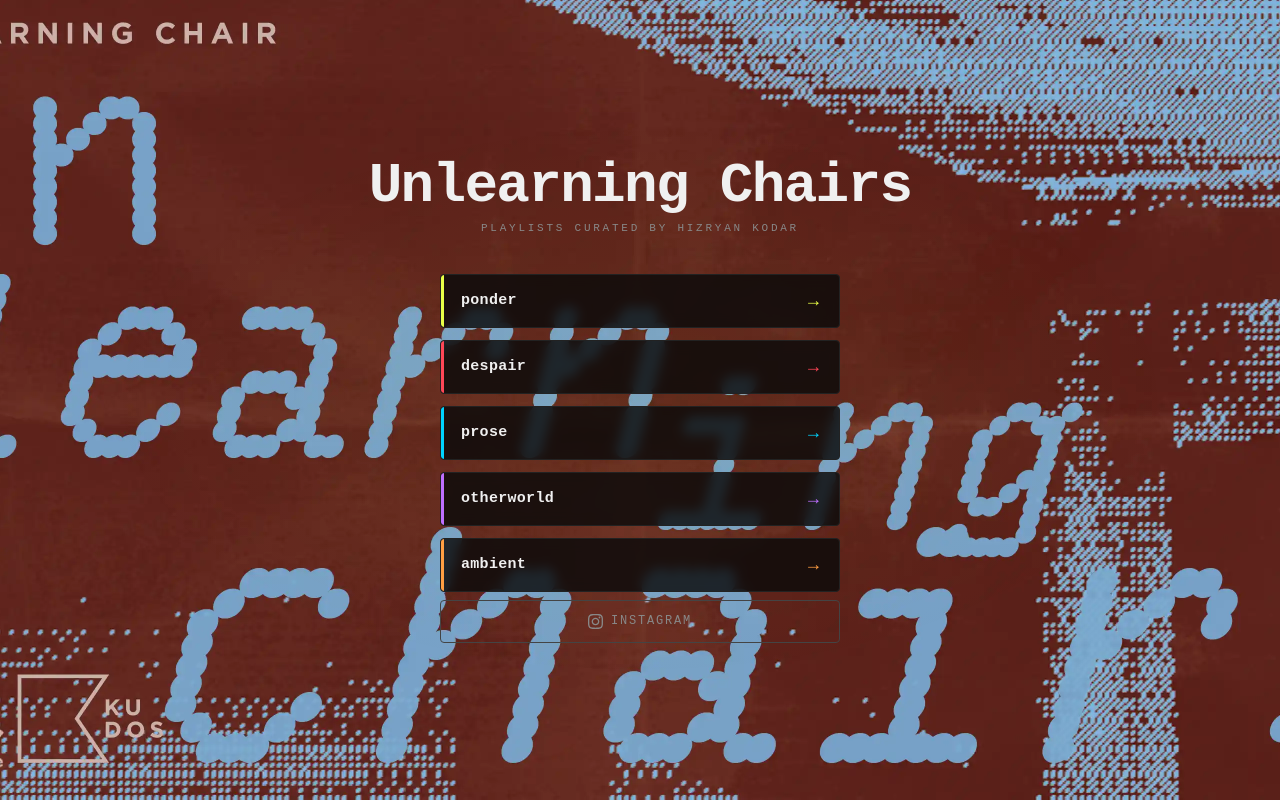
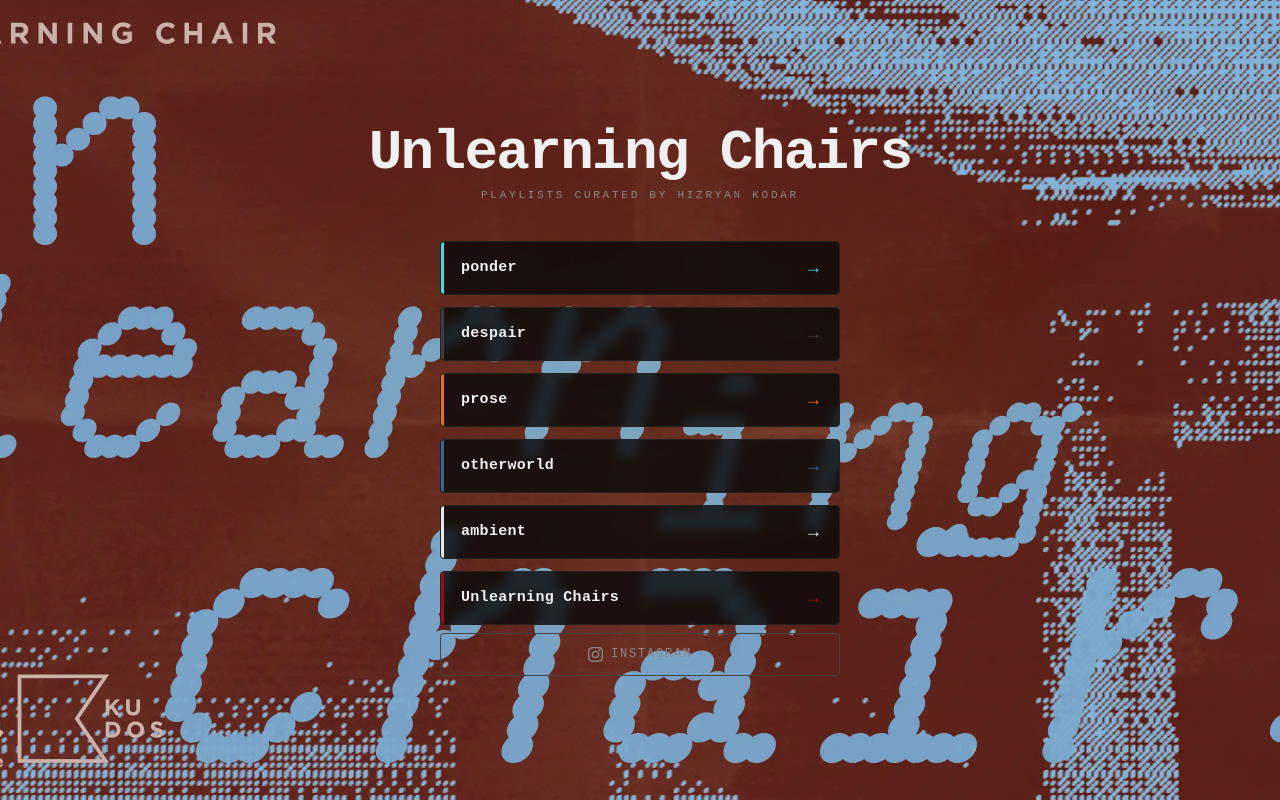
Before and after one commit to hizryankodar/hizryankodar.github.io, a plain HTML site: page youtubemusic.html in a window 1280 px wide. Drawn offline with Linux system fonts and the light colour scheme; a web font is replaced by a local one.

Commit message:
Update youtubemusic.html

```diff
--- a/youtubemusic.html
+++ b/youtubemusic.html
@@ -10,11 +10,12 @@
       --bg:        #0a0a0a;
       --surface:   #111111;
       --border:    #222222;
-      --accent-1:  #e8ff47;
-      --accent-2:  #ff4757;
-      --accent-3:  #00d4ff;
-      --accent-4:  #bf6fff;
-      --accent-5:  #ff9f43;
+      --accent-1:  #4cd4e0;
+      --accent-2:  #3e3d3d;
+      --accent-3:  #e36e1b;
+      --accent-4:  #3d6299;
+      --accent-5:  #e8e7e6;
+      --accent-6:  #941010;
       --text:      #f0f0f0;
       --muted:     #888;
     }
@@ -177,6 +178,11 @@
     .btn-5::before   { background: rgba(255,159,67,.07); }
     .btn-5 .btn-arrow { color: var(--accent-5); }
 
+    .btn-6::after    { background: var(--accent-6); }
+    .btn-6:hover     { border-color: var(--accent-6); box-shadow: 0 0 28px rgba(255,159,67,.18); }
+    .btn-6::before   { background: rgba(255,159,67,.07); }
+    .btn-6 .btn-arrow { color: var(--accent-6); }
+
     /* Instagram button */
     .btn-instagram {
       margin-top: 8px;
@@ -228,6 +234,7 @@
     .btn-3 { animation-delay: 0.25s; }
     .btn-4 { animation-delay: 0.35s; }
     .btn-5 { animation-delay: 0.45s; }
+    .btn-6 { animation-delay: 0.55s; }
 
     @media (hover: none) {
       .btn-arrow { opacity: 1; transform: translateX(0); }
@@ -263,8 +270,13 @@
       <span class="btn-arrow">→</span>
     </a>
 
-    <a href="#" class="btn btn-5">
+    <a href="https://music.youtube.com/playlist?list=PL9YiPjd4FipkfDKdXAHlDwrDjfC_-Ss3k&si=i7OkBim6yyAPuZ1-" class="btn btn-5">
       <span class="btn-label">ambient</span>
+      <span class="btn-arrow">→</span>
+    </a>
+
+    <a href="https://music.youtube.com/playlist?list=PL9YiPjd4Fipn2XtyH-EgmRG1FH4rWrXdF&si=ctbm6qXnpUAE83Iy" class="btn btn-6">
+      <span class="btn-label">Unlearning Chairs</span>
       <span class="btn-arrow">→</span>
     </a>
 
```
